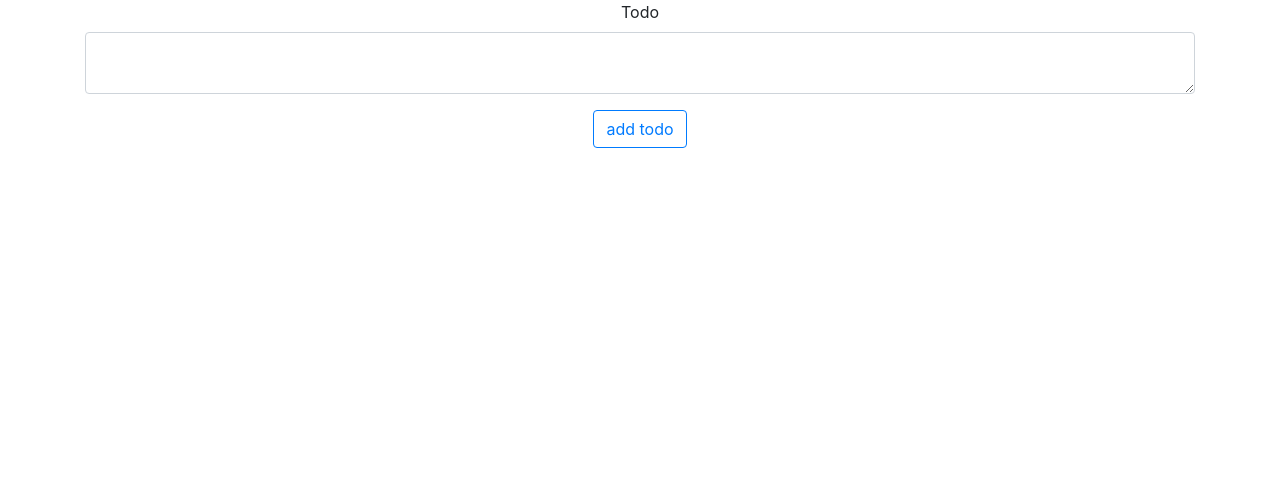
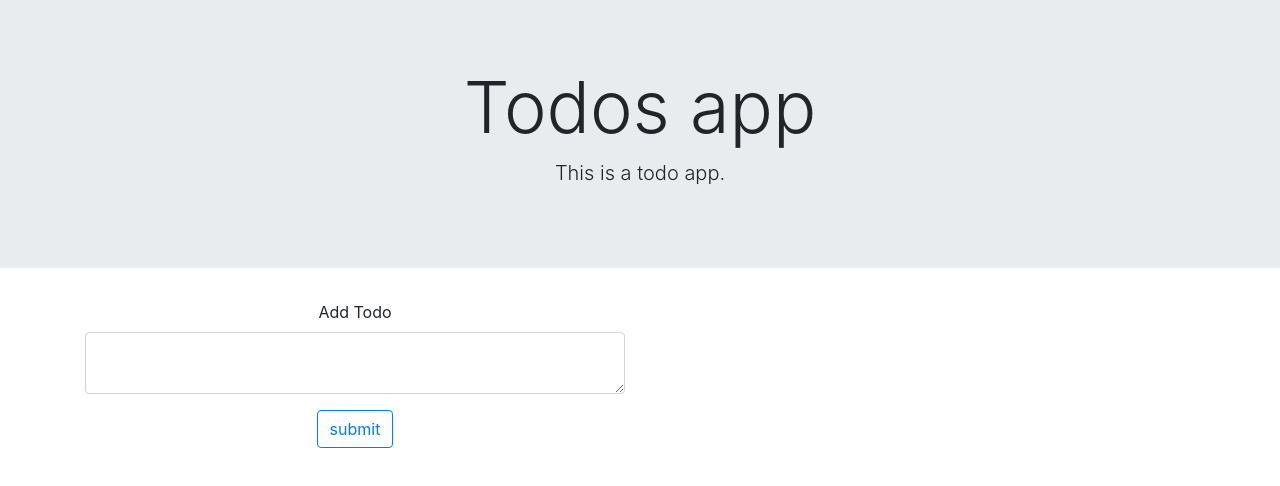
Before and after one commit to rfreites/redux-learning-path, a React (Create React App) app: page / in a window 1280 px wide. Shown: the top 486 px of the page. Built offline with nearby package versions, Linux system fonts and the light colour scheme; what deep-freeze, expect.js would draw is missing.

Commit message:
Redux: React Todo List Example (Adding a Todo)

```diff
--- a/package.json
+++ b/package.json
@@ -7,6 +7,7 @@
     "component-template": "^1.0.0",
     "deep-freeze": "^0.0.1",
     "expect.js": "^0.3.1",
+    "prop-types": "^15.6.1",
     "react": "^16.3.2",
     "react-dom": "^16.3.2",
     "react-scripts": "1.1.4",
--- a/src/App.js
+++ b/src/App.js
@@ -1,78 +1,65 @@
 import 'bootstrap/dist/css/bootstrap.css';
 import React, { Component } from 'react';
 import {
+  Button,
+  Col,
   Container,
-  Row,
-  Col,
   Form,
   FormGroup,
+  Input,
+  Jumbotron,
   Label,
-  Input,
-  Button
+  Row
 } from 'reactstrap';
 // import ReactDOM from 'react-dom';
 import './reduxers/Todos';
 import './logo.svg';
 import './App.css';
+import Todos from './components/Todos';
 import store from './reduxers/Store';
 
-
+let nextTodo = 0;
 class App extends Component {
   constructor() {
     super();
     this.state = {
-      count: 0,
-      todoDescription: ''
+      textInput: ''
     };
 
-    this.addTodo = this.addTodo.bind(this);
-    this.updateTodoDescription = this.updateTodoDescription.bind(this);
+    this.handleSubmit = this.handleSubmit.bind(this);
   }
 
-  increment() {
-    store.dispatch({ type: 'INCREMENT' });
-  }
-
-  decrement() {
-    store.dispatch({ type: 'DECREMENT' });
-  }
-
-  componentDidMount() {
-    store.subscribe(() => {
-      console.info(store.getState());
-    });
-  }
-
-  addTodo() {
+  handleSubmit() {
     store.dispatch({
       type: 'ADD_TODO',
-      id: this.state.count,
-      text: this.state.todoDescription
+      id: nextTodo++,
+      text: this.state.textInput
     });
-
-    this.setState({
-      count: this.state.count + 1,
-      todoDescription: ''
-    });
-  }
-
-  updateTodoDescription(e) {
-    this.setState({ todoDescription: e.target.value });
+    this.setState({ textInput: '' });
   }
 
   render() {
     return (
       <div className="App">
+        <Jumbotron fluid>
+          <Container fluid>
+            <h1 className="display-3">Todos app</h1>
+            <p className="lead">This is a todo app.</p>
+          </Container>
+        </Jumbotron>
         <Container>
           <Row>
-            <Col lg="12">
+            <Col lg="6">
               <Form>
                 <FormGroup>
-                  <Label for="exampleEmail">Todo</Label>
-                  <Input onChange={this.updateTodoDescription} value={this.state.todoDescription} type="textarea" name="text" id="exampleText" />
+                  <Label for="exampleEmail">Add Todo</Label>
+                  <Input onChange={(e) => this.setState({ textInput: e.target.value })} value={this.state.textInput} type="textarea" name="text" id="exampleText" />
                 </FormGroup>
-                <Button onClick={this.addTodo} outline color="primary">add todo</Button>
+                <Button onClick={() => this.handleSubmit()} outline color="primary">submit</Button>
               </Form>
+            </Col>
+            <Col lg="6">
+              <Todos todos={this.props.todos} />
             </Col>
           </Row>
         </Container>
--- /dev/null
+++ b/src/components/Todos.js
@@ -0,0 +1,27 @@
+import React, { Component } from 'react';
+import PropTypes from 'prop-types';
+import {
+  Badge,
+  ListGroup,
+  ListGroupItem
+} from 'reactstrap';
+
+class Todos extends Component {
+  render() {
+    return (
+      <ListGroup>
+        {this.props.todos.map(todo => <ListGroupItem key={`${todo.id}-todo`}><Badge pill>{todo.id}</Badge>{todo.text}</ListGroupItem>)}
+      </ListGroup>
+    );
+  }
+}
+
+Todos.defaultProps = {
+  todos: []
+};
+
+Todos.propTypes = {
+  todos: PropTypes.array
+};
+
+export default Todos;
--- a/src/index.js
+++ b/src/index.js
@@ -3,6 +3,16 @@ import ReactDOM from 'react-dom';
 import './index.css';
 import App from './App';
 import registerServiceWorker from './registerServiceWorker';
+import store from './reduxers/Store';
 
-ReactDOM.render(<App />, document.getElementById('root'));
-registerServiceWorker();
+const render = () => {
+  ReactDOM.render(<App todos={store.getState().todos} />, document.getElementById('root'));
+  registerServiceWorker();
+};
+
+store.subscribe(() => {
+  render();
+  console.log(store.getState());
+});
+
+render();
```
Also changed, not shown: 1 other file (tests, documents, lock files or other folders).
